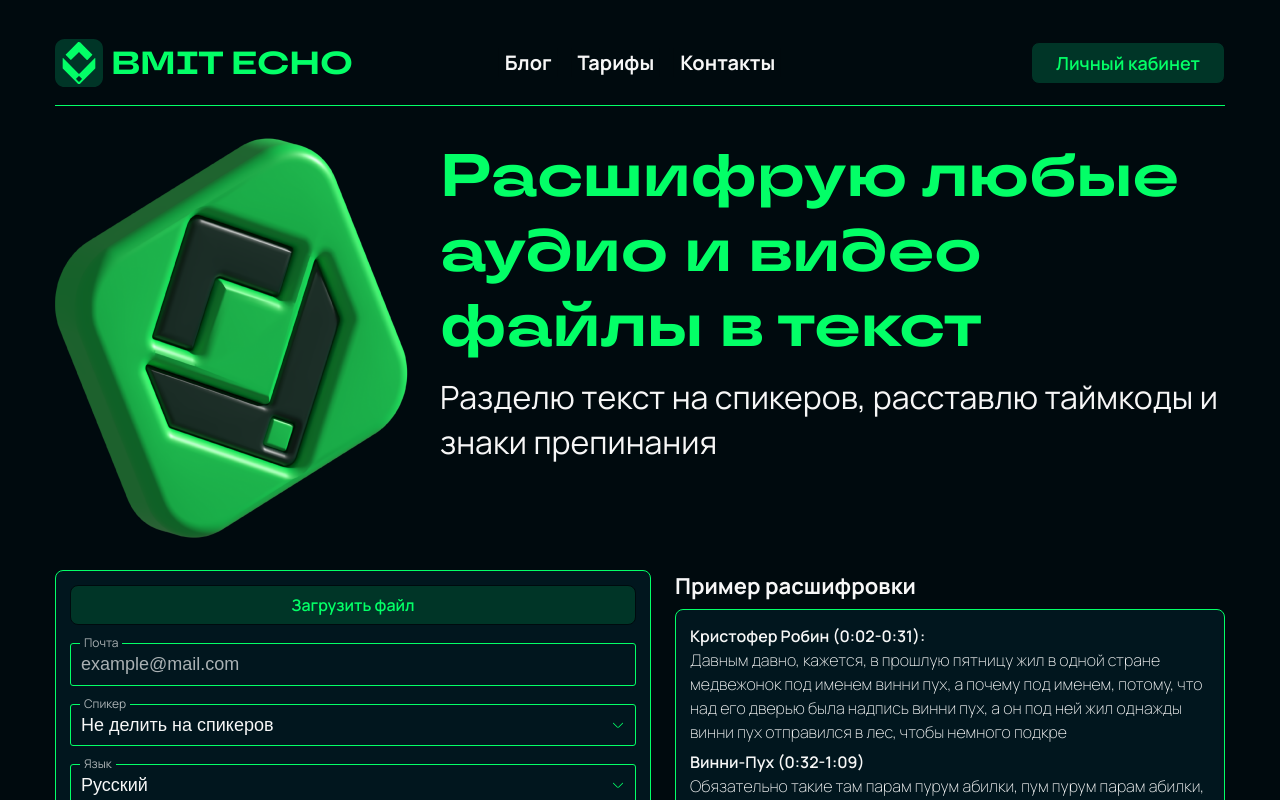
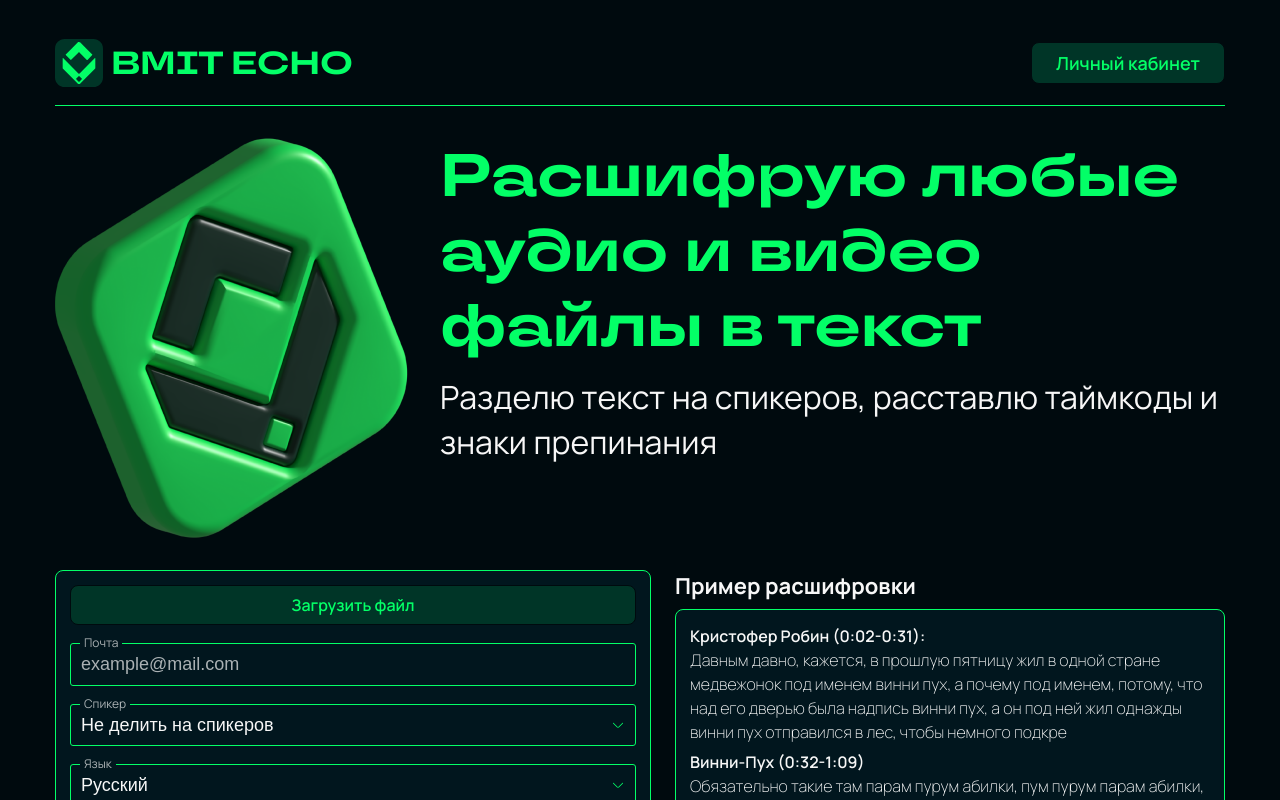
Before and after one commit to Rilpack/project-echo, a React (Vite) app: page / in a window 1280 px wide. Shown: the top 800 px of the page. Built offline with nearby package versions, Linux system fonts and the light colour scheme.

Commit message:
Сделал стилизацию скролла. Закомментировал разделы в шапке.

```diff
--- a/src/components/Header/Header.tsx
+++ b/src/components/Header/Header.tsx
@@ -7,20 +7,20 @@ import { Button } from '../Buttons/Button/Button';
 export const Header = () => {
   const navigate = useNavigate();
 
-  const btnsHeader = [
-    {
-      text: "Блог",
-      url: '/blog'
-    },
-    {
-      text: "Тарифы",
-      url: '/pricing'
-    },
-    {
-      text: "Контакты",
-      url: '/contacts'
-    },
-  ]
+  // const btnsHeader = [
+  //   {
+  //     text: "Блог",
+  //     url: '/blog'
+  //   },
+  //   {
+  //     text: "Тарифы",
+  //     url: '/pricing'
+  //   },
+  //   {
+  //     text: "Контакты",
+  //     url: '/contacts'
+  //   },
+  // ]
 
   return (
     <div className={styles.header_layout}>
@@ -31,13 +31,13 @@ export const Header = () => {
             <h1 className={styles.logo_text}>BMIT ECHO</h1>
           </div>
         </div>
-        <div className={styles.header_block_btns_container}>
+        {/* <div className={styles.header_block_btns_container}>
           <div className={styles.header_block_btns}>
             {btnsHeader.map((button, index) => (
               <ButtonHeader key={index} text={button.text} onClick={() => navigate(button.url)} />
             ))}
           </div>
-        </div>
+        </div> */}
         <div className={styles.header_block_btn_lk}>
           <Button text='Личный кабинет' onClick={() => navigate('/lk')} />
         </div>
--- a/src/index.css
+++ b/src/index.css
@@ -14,3 +14,17 @@
 body {
   margin: 0;
 }
+
+body::-webkit-scrollbar {
+  width: 6px;
+}
+
+body::-webkit-scrollbar-track {
+  background: #000a0e;
+}
+
+body::-webkit-scrollbar-thumb {
+  background-color: #03ff67;
+  border-radius: 20px;
+  border: none;
+}
```
